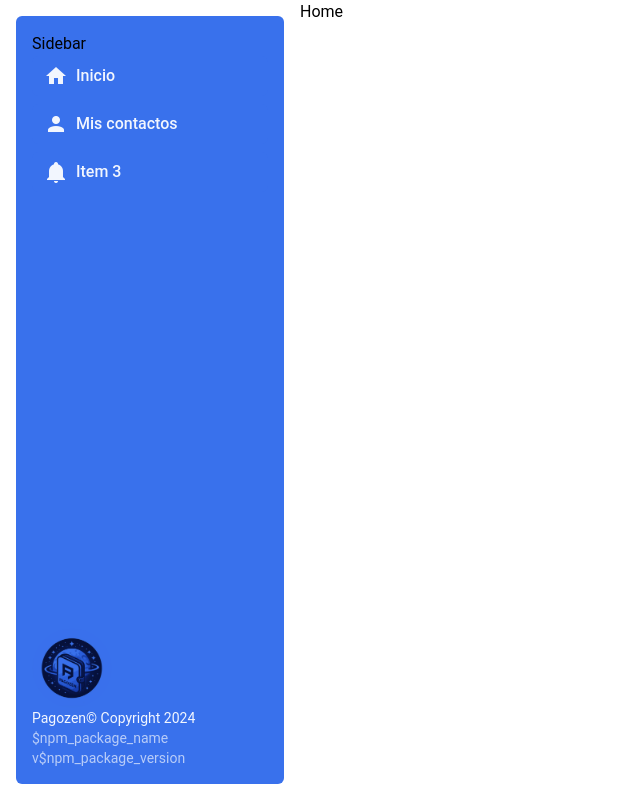
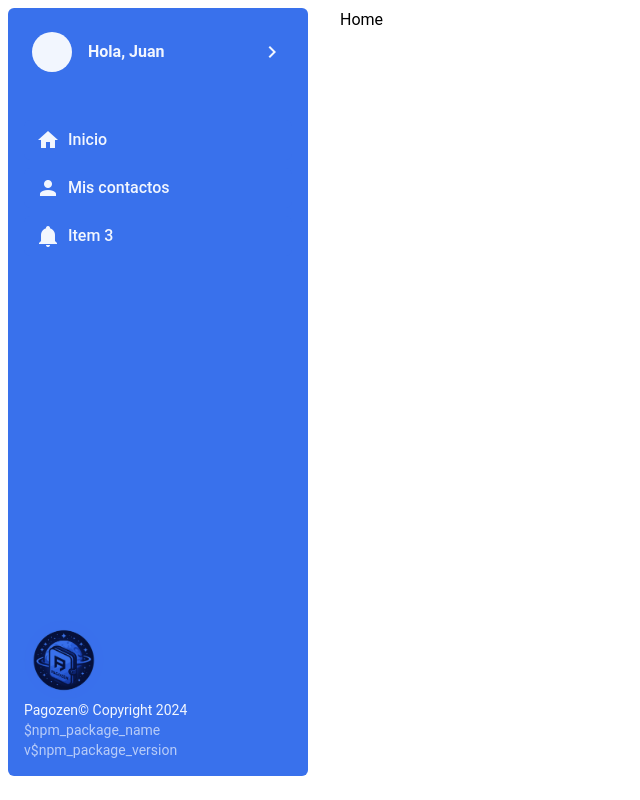
Before and after one commit to RamiroGarciaAr/hci-proto-web, a Vue app in the folder pagozen-web/: page /dashboard in a window 1280 px wide. Shown: the whole page, without its empty margins (0-640 px from the left). Built offline with nearby package versions, Linux system fonts and the light colour scheme.

Commit message:
Refactor sidebar component and add user profile in dashboard layout

```diff
--- /dev/null
+++ b/pagozen-web/src/views/(dashboard)/components/sidebar-user.vue
@@ -0,0 +1,11 @@
+<template>
+    <div class="flex gap-4 items-center font-semibold text-primary-100 hover:bg-primary-400 p-2 rounded-md transition-all duration-200 ease-in-out cursor-pointer">
+        <div class="size-10 rounded-full bg-primary-100">
+
+        </div>
+        <span class="flex-1">
+            Hola, Juan
+        </span>
+        <v-icon icon="mdi-chevron-right" />
+    </div>
+</template>
--- a/pagozen-web/src/views/(dashboard)/components/sidebar.vue
+++ b/pagozen-web/src/views/(dashboard)/components/sidebar.vue
@@ -1,6 +1,8 @@
 
 <script setup>
     import SidebarItem from '@/views/(dashboard)/components/sidebar-item.vue';
+    import SidebarUser from '@/views/(dashboard)/components/sidebar-user.vue';
+
     import { ref } from 'vue';
     const items = ref([
         {
@@ -24,10 +26,10 @@
     const name = import.meta.env.VITE_APP_NAME
 </script>
 <template>
-    <div class="flex flex-col bg-primary-500 text-primary-900 rounded-md m-4 p-4 min-h-[calc(100vh-2rem)]">
-        <span>Sidebar</span>
+    <div class="flex flex-col bg-primary-500 text-primary-900 rounded-md p-4 py-4 min-h-[calc(100vh-2rem)]">
+        <SidebarUser />
 
-        <ul class="flex flex-col gap-2 flex-1">
+        <ul class="flex flex-col gap-2 flex-1 py-10">
             <li v-for="(item, index) in items">
                 <SidebarItem :item="item" />
             </li>
--- a/pagozen-web/src/views/(dashboard)/layout.vue
+++ b/pagozen-web/src/views/(dashboard)/layout.vue
@@ -2,7 +2,7 @@
     import Sidebar from '@/views/(dashboard)/components/sidebar.vue';
 </script>
 <template>
-    <div class="grid grid-cols-[300px,1fr]">
+    <div class="grid grid-cols-[300px,1fr] p-2 gap-8">
         <Sidebar />
         <div>
             <router-view />
```
